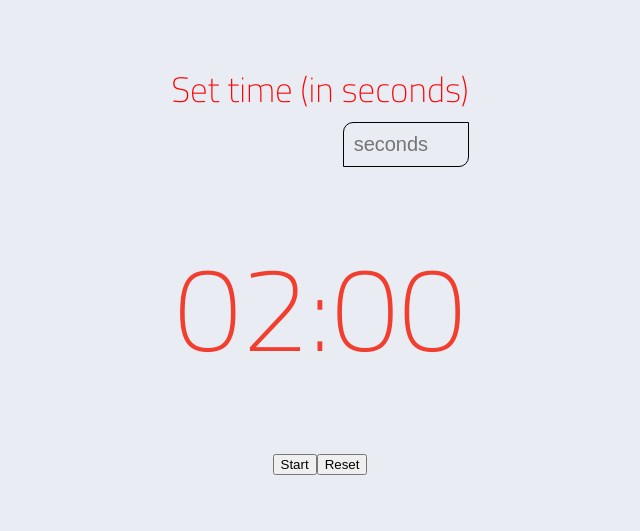
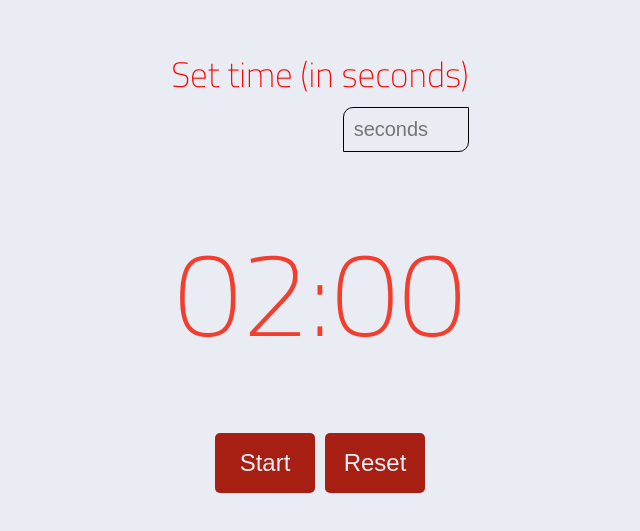
Before and after one commit to Yakovenko-25/Test_Project_TimerJs, a React (Create React App) app: page / in a window 1280 px wide. Shown: the part 133-664 px from the top of the page, without its empty margins (320-960 px from the left). Built offline with nearby package versions, Linux system fonts and the light colour scheme.

Commit message:
Finish revert style in Buttons.jsx

```diff
--- a/src/App.css
+++ /dev/null
@@ -1,42 +0,0 @@
-.timer {
-  color: #F23E2E;
-  font-size: 120px;
-}
-
-.buttons {
-  display: flex;
-  gap: 10px;
-}
-.buttons button {
-  width: 100px;
-  height: 60px;
-  padding: 5px;
-  color: #E9ECF2;
-  background-color: #A61F12;
-  cursor: pointer;
-  transition: all 0.2s;
-  font-size: 24px;
-  border-radius: 5px;
-  border: 0;
-}
-.buttons button:hover {
-  color: #A61F12;
-  background-color: #E9ECF2;
-  border: 1px solid #A61F12;
-}
-
-
-
-input[type=text]:focus {
-  background-color: #A61F12;
-  color: white;
-  border: 1px solid transparent;
-  border-top-left-radius: 10px;
-  outline-style: none;
-}
-input[type=text]:focus::-moz-placeholder {
-  color: transparent;
-}
-input[type=text]:focus::placeholder {
-  color: transparent;
-}/*# sourceMappingURL=App.css.map */
--- a/src/App.jsx
+++ b/src/App.jsx
@@ -2,7 +2,7 @@ import { useState, useEffect } from "react";
 import { getPadTime } from "./lib/getPadTime";
 import Timer from "./components/Timer/Timer.jsx";
 import InputValue from "./components/InputValue/inputValue.jsx";
-import Buttons from "./components/Buttons/Buttons";
+import Buttons from "./components/Buttons/Buttons.jsx";
 import styled from "styled-components";
 
 const AppWrapper = styled.div`
--- a/src/components/Buttons/Buttons.js
+++ /dev/null
@@ -1,16 +0,0 @@
-import React from "react";
-
-const Buttons = ({ handleStop, handleStart, handleReset, isCounting }) => {
-  return (
-    <div className="buttons">
-      {isCounting ? (
-        <button onClick={handleStop}>Stop</button>
-      ) : (
-        <button onClick={handleStart}>Start</button>
-      )}
-      <button onClick={handleReset}>Reset</button>
-    </div>
-  );
-};
-
-export default Buttons;
--- /dev/null
+++ b/src/components/Buttons/Buttons.jsx
@@ -0,0 +1,39 @@
+import React from "react";
+import styled from "styled-components";
+
+const ButtonsWrapper = styled.div`
+  display: flex;
+  gap: 10px;
+  & button {
+    width: 100px;
+    height: 60px;
+    padding: 5px;
+    color: #e9ecf2;
+    background-color: #a61f12;
+    cursor: pointer;
+    transition: all 0.2s;
+    font-size: 24px;
+    border-radius: 5px;
+    border: 0;
+    &:hover {
+      color: #a61f12;
+      background-color: #e9ecf2;
+      border: 1px solid #a61f12;
+    }
+  }
+`;
+
+const Buttons = ({ handleStop, handleStart, handleReset, isCounting }) => {
+  return (
+    <ButtonsWrapper>
+      {isCounting ? (
+        <button onClick={handleStop}>Stop</button>
+      ) : (
+        <button onClick={handleStart}>Start</button>
+      )}
+      <button onClick={handleReset}>Reset</button>
+    </ButtonsWrapper>
+  );
+};
+
+export default Buttons;
```
Also changed, not shown: src/App.js (deleted, +0 -59 lines), src/components/timer/timer.js (deleted, +0 -15 lines), src/components/InputValue/InputValue.js (added).
